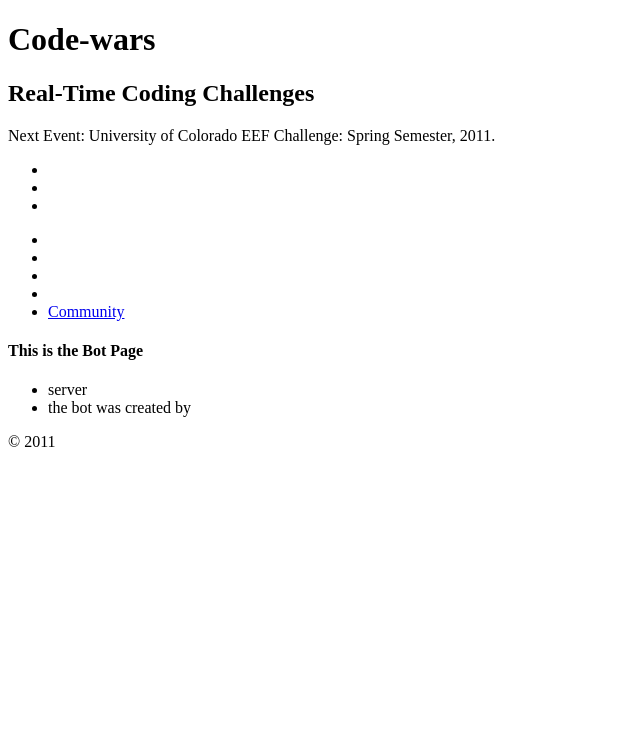
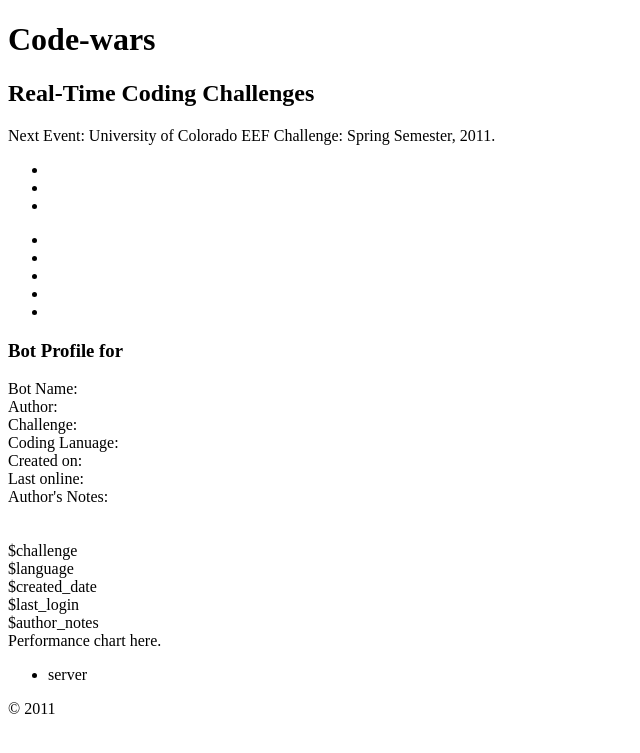
Before and after one commit to battle-io/web-php, a PHP site: template application/views/bot/index.php in a window 1280 px wide. Shown: the top 753 px of the page, without its empty margins (0-640 px from the left). Run offline with PHP 8.4, Linux system fonts and the light colour scheme; the template is opened without the code that fills it, so the values that code supplies are empty; some libraries are stand-ins or nearby versions.

Commit message:
Added Scoreboard controller (blank) and modified Bot Profile Page (needs to fetch content).

```diff
--- a/application/views/bot/index.php
+++ b/application/views/bot/index.php
@@ -1,13 +1,43 @@
 <?php
 echo View::factory('common/header')
+        ->set('nosidebar',1)
         ->set('title',$bot->name.' Bot');
+
 ?>
-<h3><?php echo html::chars($bot->name)?></h3>
-<h4>This is the Bot Page</h4>
+<div id="botprofilepage">
+<h3>Bot Profile for <?php echo html::chars($bot->name)?></h3>
+
+<div class="yui-gd">
+
+<div id="botinfo" class="yui-gd first">
+	<div class="yui-u first leftinfo">
+		Bot Name:<br />
+		Author:<br />
+		Challenge:<br />
+		Coding Lanuage:<br />
+		Created on:<br />
+		Last online:<br/>
+		Author's Notes:<br />
+	</div>
+	<div class="yui-u rightinfo" >
+		<?php echo html::chars($bot->name)?><br />
+		<?php echo html::anchor($bot->user->uri(),$bot->user->name()); ?><br />
+		$challenge<br />
+		$language<br />
+		$created_date<br />
+		$last_login<br />
+		$author_notes<br />
+	</div>
+</div>
+
+<div id="perfchart" class="yui-u">
+Performance chart here.
+</div>
+
+</div>
 <ul>
 <?php
 	echo '<li>server ',html::anchor($bot->server->uri(),$bot->server->name),'</li>';
-	echo '<li>the bot was created by ',html::anchor($bot->user->uri(),$bot->user->name()),'</li>';
 ?>
 </ul>
 
@@ -51,9 +81,14 @@ echo View::factory('common/comments')
 	->set('title',$bot->name)
 	->set('parent_id',$bot->id)
 	->bind('comments',$comments);
+?>
+</div>
+
+<?php
 echo View::factory('common/footer')
   ->set('scripts',array(
     'http://ajax.googleapis.com/ajax/libs/jquery/1.4/jquery.min.js',
     'scripts/bot.js'
   ));
 //echo View::factory('profiler/stats');
+?>
--- a/application/views/common/header.php
+++ b/application/views/common/header.php
@@ -65,7 +65,7 @@
 					echo '<li class="admin">',html::anchor('comments','Comments'),'</li>';
 				}
 			?>
-			<li class="rightend"><a href="#">Community</a></li>
+			<li class="rightend"><?php echo html::anchor('scoreboard','Scoreboard'); ?></li>
 		</ul>
 		</div>
 	</div>
@@ -84,4 +84,11 @@
 <div id="bd">
 	<div class="cenwrap">
 	<div id="yui-main">
-         <div class="yui-b">
+	<?php
+	if(isset($nosidebar)){
+
+	}
+	else {
+		 echo '<div class="yui-b">';
+	}
+	?>
--- a/application/views/servers/index.php
+++ b/application/views/servers/index.php
@@ -35,3 +35,4 @@ echo View::factory('common/header')
 <?php
 echo View::factory('common/footer');
 //echo View::factory('profiler/stats');
+?>
```
Also changed, not shown: application/classes/controller/scoreboard.php (added, +20 -0 lines), application/views/codewars/challenges.php (+56 -29 lines), application/views/scoreboard/index.php (added, +11 -0 lines), css/cwglobal.css (+11 -0 lines).
